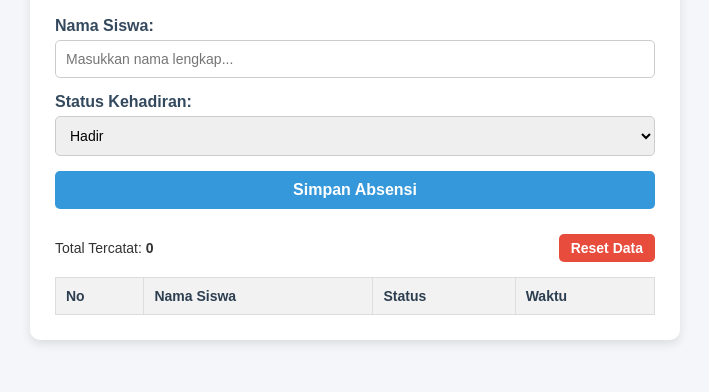
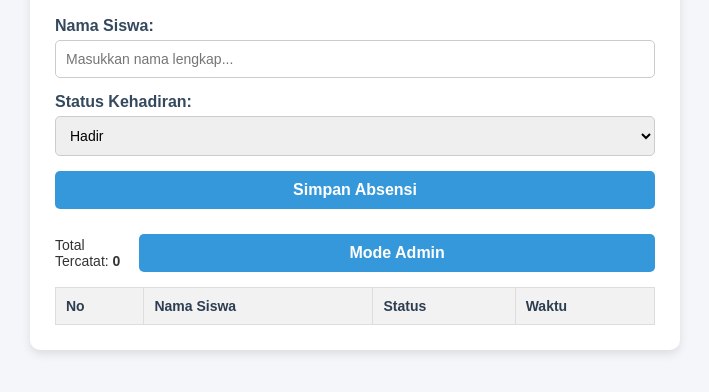
Before and after one commit to novandospp/Absensi-Kelas, a plain HTML site: page index.html in a window 1280 px wide. Shown: the part 136-528 px from the top of the page, without its empty margins (285-994 px from the left). Drawn offline with Linux system fonts and the light colour scheme.

Commit message:
Update index.html

```diff
--- a/index.html
+++ b/index.html
@@ -35,10 +35,11 @@
         <!-- Ringkasan Jumlah -->
         <div class="ringkasan">
             <span>Total Tercatat: <strong id="totalSiswa">0</strong></span>
-            <button id="btnReset" class="btn-merah">Reset Data</button>
+            <!-- Tombol Kontrol Admin (Dilindungi Password Sederhana) -->
+            <button id="btnAdmin" class="btn-admin">Mode Admin</button>
         </div>
 
-        <!-- Tabel Daftar Kehadiran -->
+        <!-- Tabel Kehadiran -->
         <table>
             <thead>
                 <tr>
@@ -49,7 +50,7 @@
                 </tr>
             </thead>
             <tbody id="tabelBody">
-                <!-- Data absensi akan muncul di sini lewat JavaScript -->
+                <!-- Data absensi akan muncul di sini -->
             </tbody>
         </table>
     </div>
```
